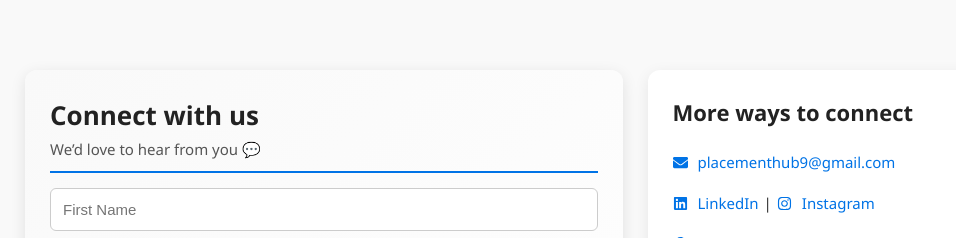
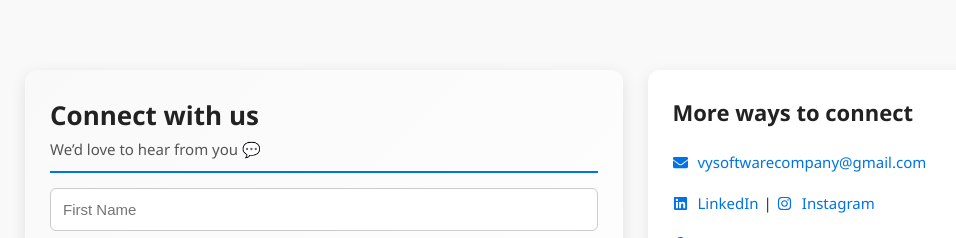
Before and after one commit to student-yashguptya/VY, a React (Vite) app in the folder frontend/: page /contact in a window 1280 px wide. Shown: the top 238 px of the page, without its empty margins (85-1041 px from the left). Built offline with nearby package versions, Linux system fonts and the light colour scheme.

Commit message:
contact done

```diff
--- a/frontend/src/components/ContactForm.jsx
+++ b/frontend/src/components/ContactForm.jsx
@@ -86,8 +86,8 @@ function Contactpage() {
         <ul style={styles.infoList}>
           <li style={styles.infoItem}>
             <FaEnvelope style={styles.icon} />
-            <a href="mailto:placementhub9@gmail.com" style={styles.link}>
-              placementhub9@gmail.com
+            <a href="mailto:vysoftwarecompany@gmail.com,placementhub9@gmail.com" style={styles.link}>
+              vysoftwarecompany@gmail.com
             </a>
           </li>
           <li style={styles.infoItem}>
```
